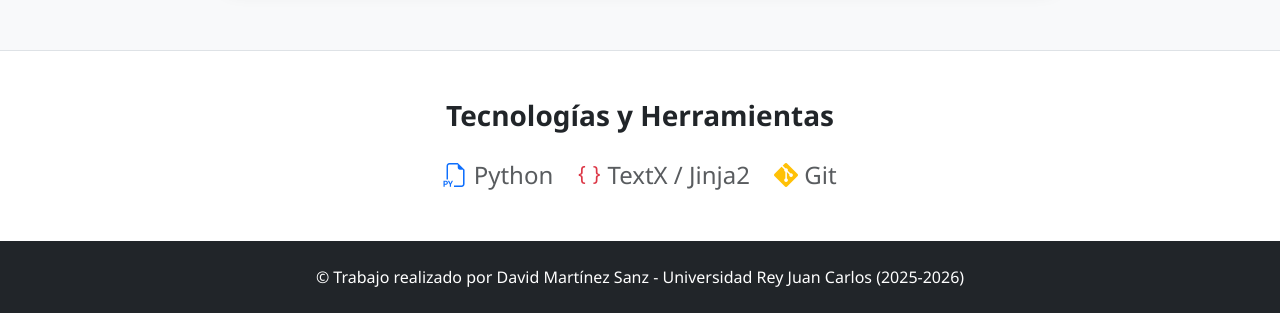
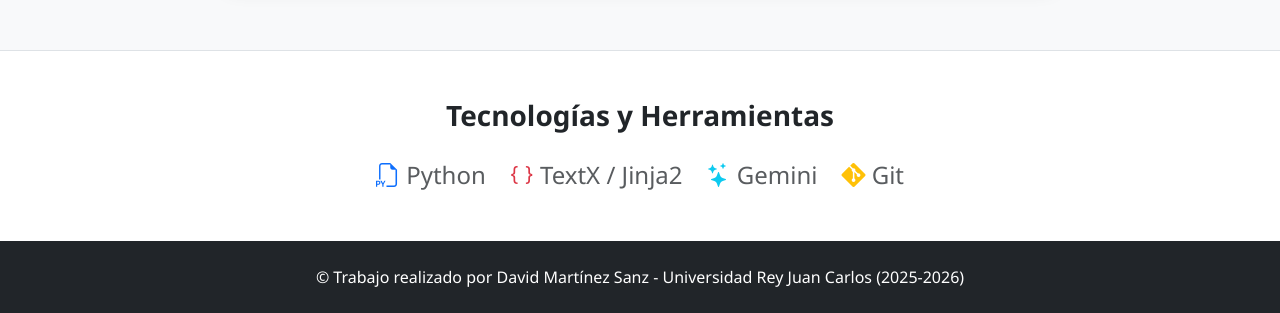
Before and after one commit to daviidmartnez03/tfg-site, a plain HTML site: page index.html in a window 1280 px wide. Shown: the part 1272-1585 px from the top of the page. Drawn offline with nearby package versions, Linux system fonts and the light colour scheme.

Commit message:
update index with new technology added

```diff
--- a/index.html
+++ b/index.html
@@ -103,6 +103,7 @@
             <div class="d-flex justify-content-center flex-wrap gap-4 text-muted fs-4">
                 <span><i class="bi bi-filetype-py text-primary"></i> Python</span>
                 <span><i class="bi bi-braces text-danger"></i> TextX / Jinja2</span>
+                <span><i class="bi bi-stars text-info"></i> Gemini</span>
                 <span><i class="bi bi-git text-warning"></i> Git</span>
             </div>
         </div>
```
